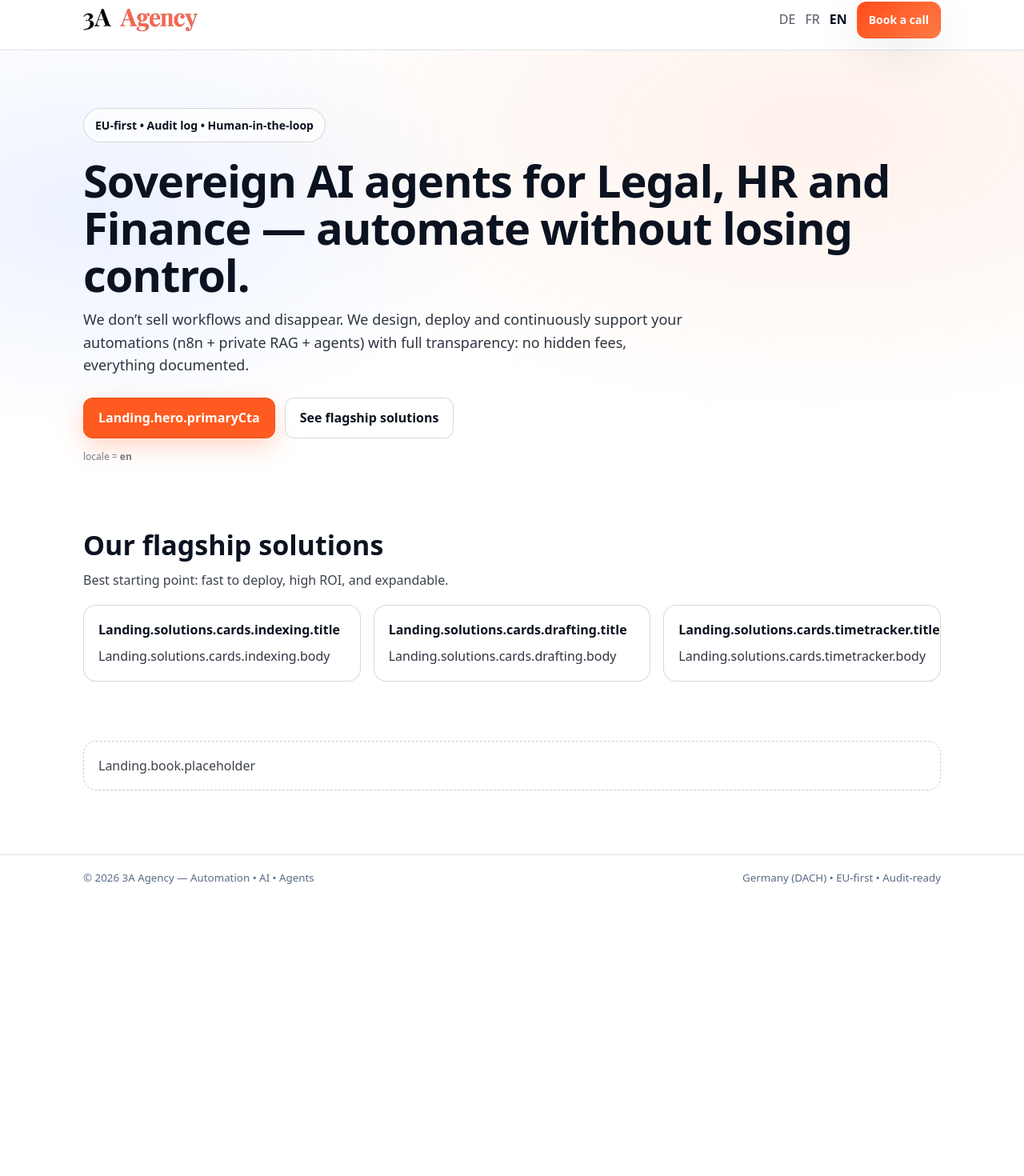
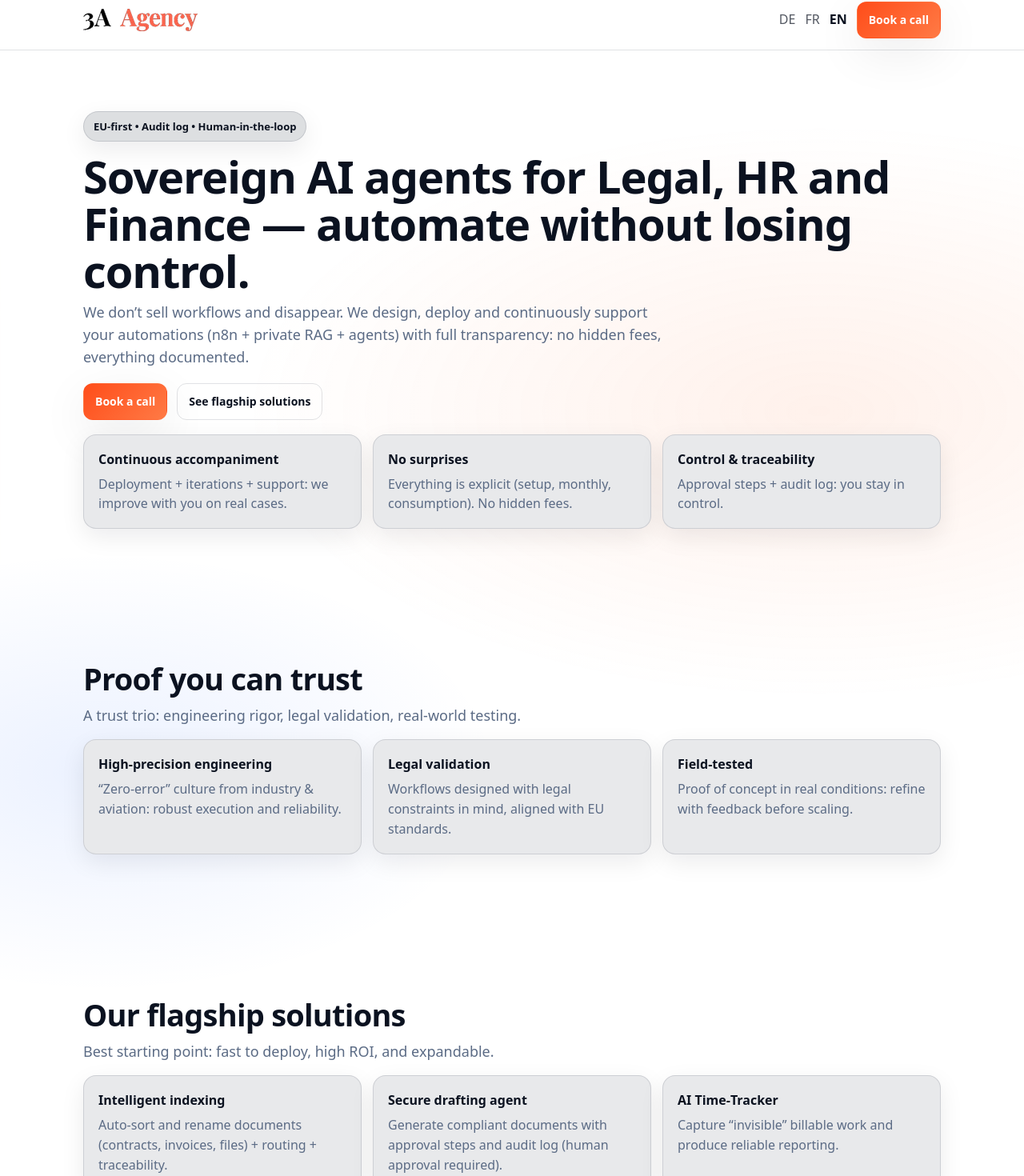
Before and after one commit to mcledjiar-GML/3aagency-site, a Next.js app: page /en in a window 1280 px wide. Shown: the part 12-1482 px from the top of the page at 80% size. Before the commit the page ends 1138 px from the top, so only its background shows below. Built offline with nearby package versions, Linux system fonts and the light colour scheme.

Commit message:
i18n: landing copy + json messages

```diff
--- a/src/app/[locale]/page.tsx
+++ b/src/app/[locale]/page.tsx
@@ -1,226 +1,326 @@
-import Link from "next/link";
-import {getTranslations} from "next-intl/server";
-import {isLocale, type Locale, routing} from "../../i18n/routing";
+import { getTranslations } from "next-intl/server";
+import { isLocale, type Locale, routing } from "../../i18n/routing";
+
+import Container from "../../components/layout/Container";
+import Section from "../../components/layout/Section";
+import { ButtonLink } from "../../components/ui/Button";
+
+const CALENDLY_URL = "https://calendly.com/contact-3aagency/30min";
 
 export default async function Page({
-  params
+  params,
 }: {
-  params: Promise<{locale: string}>;
+  params: Promise<{ locale: string }>;
 }) {
-  const {locale: rawLocale} = await params;
+  const { locale: rawLocale } = await params;
 
   const locale: Locale = isLocale(rawLocale) ? rawLocale : routing.defaultLocale;
 
-  const t = await getTranslations({locale, namespace: "Landing"});
+  const t = await getTranslations({ locale, namespace: "Landing" });
+  const nav = await getTranslations({ locale, namespace: "Nav" });
 
   return (
     <main
       style={{
-        minHeight: "calc(100vh - 120px)",
         background:
           "radial-gradient(1200px 600px at 80% 10%, rgba(255, 120, 60, 0.10), transparent 60%), radial-gradient(900px 500px at 10% 20%, rgba(0, 80, 255, 0.08), transparent 55%)",
       }}
     >
       {/* HERO */}
-      <section
-        style={{
-          maxWidth: 1120,
-          margin: "0 auto",
-          padding: "72px 24px 40px",
-        }}
-      >
-        <div
-          style={{
-            display: "inline-flex",
-            alignItems: "center",
-            gap: 8,
-            padding: "10px 14px",
-            borderRadius: 999,
-            border: "1px solid rgba(0,0,0,0.15)",
-            background: "rgba(255,255,255,0.65)",
-            backdropFilter: "blur(8px)",
-            fontSize: 14,
-            fontWeight: 600,
-          }}
-        >
-          {t("hero.badge")}
+      <Section className="hero">
+        <Container>
+          <div className="badge">{t("hero.badge")}</div>
+
+          <h1 className="h1">{t("hero.title")}</h1>
+          <p className="lead">{t("hero.subtitle")}</p>
+
+          <div className="btn-row">
+            <ButtonLink href={CALENDLY_URL} target="_blank" rel="noreferrer" variant="primary">
+              {nav("cta")}
+            </ButtonLink>
+
+            <ButtonLink href="#solutions" variant="secondary">
+              {t("hero.secondaryCta")}
+            </ButtonLink>
           </div>
 
-        <h1
-          style={{
-            marginTop: 18,
-            marginBottom: 12,
-            fontSize: 56,
-            lineHeight: 1.05,
-            letterSpacing: "-0.02em",
-          }}
-        >
-          {t("hero.title")}
-        </h1>
+          <div style={{ height: 18 }} />
 
-        <p
-          style={{
-            marginTop: 0,
-            marginBottom: 26,
-            fontSize: 18,
-            lineHeight: 1.6,
-            maxWidth: 760,
-            opacity: 0.85,
-          }}
-        >
-          {t("hero.subtitle")}
-        </p>
+          {/* 3 promesses ultra claires sous le hero */}
+          <div className="grid-3">
+            <div className="card">
+              <p className="card-title">{t("hero.promises.p1Title")}</p>
+              <p className="card-text">{t("hero.promises.p1Body")}</p>
+            </div>
+            <div className="card">
+              <p className="card-title">{t("hero.promises.p2Title")}</p>
+              <p className="card-text">{t("hero.promises.p2Body")}</p>
+            </div>
+            <div className="card">
+              <p className="card-title">{t("hero.promises.p3Title")}</p>
+              <p className="card-text">{t("hero.promises.p3Body")}</p>
+            </div>
+          </div>
+        </Container>
+      </Section>
 
-        <div
-          style={{
-            display: "flex",
-            gap: 12,
-            flexWrap: "wrap",
-            alignItems: "center",
-          }}
-        >
-          <Link
-            href="#book"
-            style={{
-              display: "inline-flex",
-              alignItems: "center",
-              justifyContent: "center",
-              padding: "12px 18px",
-              borderRadius: 12,
-              background: "#ff5a1f",
-              color: "white",
-              fontWeight: 800,
-              textDecoration: "none",
-              border: "1px solid rgba(0,0,0,0.08)",
-              boxShadow: "0 10px 30px rgba(255,90,31,0.25)",
-            }}
-          >
-            {t("hero.primaryCta")}
-          </Link>
+      {/* TRUST TRIO */}
+      <Section id="trust">
+        <Container>
+          <h2 className="h2">{t("trust.title")}</h2>
+          <p className="lead">{t("trust.subtitle")}</p>
 
-          <Link
-            href="#solutions"
-            style={{
-              display: "inline-flex",
-              alignItems: "center",
-              justifyContent: "center",
-              padding: "12px 18px",
-              borderRadius: 12,
-              background: "rgba(255,255,255,0.7)",
-              color: "inherit",
-              fontWeight: 800,
-              textDecoration: "none",
-              border: "1px solid rgba(0,0,0,0.15)",
-            }}
-          >
-            {t("hero.secondaryCta")}
-          </Link>
+          <div style={{ height: 16 }} />
+
+          <div className="grid-3">
+            <div className="card">
+              <p className="card-title">{t("trust.card1Title")}</p>
+              <p className="card-text">{t("trust.card1Body")}</p>
+            </div>
+            <div className="card">
+              <p className="card-title">{t("trust.card2Title")}</p>
+              <p className="card-text">{t("trust.card2Body")}</p>
+            </div>
+            <div className="card">
+              <p className="card-title">{t("trust.card3Title")}</p>
+              <p className="card-text">{t("trust.card3Body")}</p>
+            </div>
+          </div>
+        </Container>
+      </Section>
+
+      {/* SOLUTIONS STAR */}
+      <Section id="solutions">
+        <Container>
+          <h2 className="h2">{t("solutions.title")}</h2>
+          <p className="lead">{t("solutions.subtitle")}</p>
+
+          <div style={{ height: 16 }} />
+
+          <div className="grid-3">
+            <div className="card">
+              <p className="card-title">{t("solutions.s1Title")}</p>
+              <p className="card-text">{t("solutions.s1Body")}</p>
+            </div>
+            <div className="card">
+              <p className="card-title">{t("solutions.s2Title")}</p>
+              <p className="card-text">{t("solutions.s2Body")}</p>
+            </div>
+            <div className="card">
+              <p className="card-title">{t("solutions.s3Title")}</p>
+              <p className="card-text">{t("solutions.s3Body")}</p>
+            </div>
           </div>
 
-        {/* DEBUG léger (utile pour confirmer le locale réel) */}
-        <div style={{marginTop: 14, fontSize: 12, opacity: 0.55}}>
-          locale = <b>{locale}</b>
+          <div style={{ height: 18 }} />
+
+          <div className="card">
+            <p className="card-title">{t("solutions.noteTitle")}</p>
+            <p className="card-text">{t("solutions.noteBody")}</p>
           </div>
-      </section>
+        </Container>
+      </Section>
 
-      {/* SOLUTIONS */}
-      <section
-        id="solutions"
-        style={{
-          maxWidth: 1120,
-          margin: "0 auto",
-          padding: "26px 24px 64px",
-        }}
-      >
-        <h2 style={{ fontSize: 34, margin: "8px 0 6px" }}>
-          {t("solutions.title")}
-        </h2>
+      {/* USE CASES */}
+      <Section id="use-cases">
+        <Container>
+          <h2 className="h2">{t("usecases.title")}</h2>
+          <p className="lead">{t("usecases.subtitle")}</p>
 
-        <p style={{ margin: "0 0 18px", fontSize: 16, opacity: 0.8 }}>
-          {t("solutions.subtitle")}
-        </p>
+          <div style={{ height: 16 }} />
 
           <div
             style={{
               display: "grid",
+              gap: 14,
               gridTemplateColumns: "repeat(auto-fit, minmax(260px, 1fr))",
-            gap: 16,
-            marginTop: 16,
             }}
           >
-          <div
-            style={{
-              border: "1px solid rgba(0,0,0,0.15)",
-              borderRadius: 16,
-              padding: 18,
-              background: "rgba(255,255,255,0.65)",
-              backdropFilter: "blur(8px)",
-            }}
-          >
-            <div style={{ fontWeight: 900, marginBottom: 8 }}>
-              {t("solutions.cards.indexing.title")}
+            <div className="card">
+              <p className="card-title">{t("usecases.u1Title")}</p>
+              <p className="card-text">{t("usecases.u1Body")}</p>
             </div>
-            <div style={{ opacity: 0.85, lineHeight: 1.55 }}>
-              {t("solutions.cards.indexing.body")}
+            <div className="card">
+              <p className="card-title">{t("usecases.u2Title")}</p>
+              <p className="card-text">{t("usecases.u2Body")}</p>
+            </div>
+            <div className="card">
+              <p className="card-title">{t("usecases.u3Title")}</p>
+              <p className="card-text">{t("usecases.u3Body")}</p>
+            </div>
+            <div className="card">
+              <p className="card-title">{t("usecases.u4Title")}</p>
+              <p className="card-text">{t("usecases.u4Body")}</p>
+            </div>
+            <div className="card">
+              <p className="card-title">{t("usecases.u5Title")}</p>
+              <p className="card-text">{t("usecases.u5Body")}</p>
+            </div>
+            <div className="card">
+              <p className="card-title">{t("usecases.u6Title")}</p>
+              <p className="card-text">{t("usecases.u6Body")}</p>
+            </div>
+          </div>
+        </Container>
+      </Section>
+
+      {/* SECURITY */}
+      <Section id="security">
+        <Container>
+          <h2 className="h2">{t("security.title")}</h2>
+          <p className="lead">{t("security.subtitle")}</p>
+
+          <div style={{ height: 16 }} />
+
+          <div className="grid-3">
+            <div className="card">
+              <p className="card-title">{t("security.s1Title")}</p>
+              <p className="card-text">{t("security.s1Body")}</p>
+            </div>
+            <div className="card">
+              <p className="card-title">{t("security.s2Title")}</p>
+              <p className="card-text">{t("security.s2Body")}</p>
+            </div>
+            <div className="card">
+              <p className="card-title">{t("security.s3Title")}</p>
+              <p className="card-text">{t("security.s3Body")}</p>
             </div>
           </div>
 
-          <div
-            style={{
-              border: "1px solid rgba(0,0,0,0.15)",
-              borderRadius: 16,
-              padding: 18,
-              background: "rgba(255,255,255,0.65)",
-              backdropFilter: "blur(8px)",
-            }}
-          >
-            <div style={{ fontWeight: 900, marginBottom: 8 }}>
-              {t("solutions.cards.drafting.title")}
+          <div style={{ height: 18 }} />
+
+          <div className="card">
+            <p className="card-title">{t("security.auditTitle")}</p>
+            <p className="card-text">{t("security.auditBody")}</p>
           </div>
-            <div style={{ opacity: 0.85, lineHeight: 1.55 }}>
-              {t("solutions.cards.drafting.body")}
-            </div>
-          </div>
+        </Container>
+      </Section>
+
+      {/* PROCESS 3A CERTIFIED */}
+      <Section id="process">
+        <Container>
+          <h2 className="h2">{t("process.title")}</h2>
+          <p className="lead">{t("process.subtitle")}</p>
+
+          <div style={{ height: 16 }} />
 
           <div
             style={{
-              border: "1px solid rgba(0,0,0,0.15)",
-              borderRadius: 16,
-              padding: 18,
-              background: "rgba(255,255,255,0.65)",
-              backdropFilter: "blur(8px)",
+              display: "grid",
+              gap: 14,
+              gridTemplateColumns: "repeat(auto-fit, minmax(240px, 1fr))",
             }}
           >
-            <div style={{ fontWeight: 900, marginBottom: 8 }}>
-              {t("solutions.cards.timetracker.title")}
+            <div className="card">
+              <p className="card-title">{t("process.p1Title")}</p>
+              <p className="card-text">{t("process.p1Body")}</p>
             </div>
-            <div style={{ opacity: 0.85, lineHeight: 1.55 }}>
-              {t("solutions.cards.timetracker.body")}
+            <div className="card">
+              <p className="card-title">{t("process.p2Title")}</p>
+              <p className="card-text">{t("process.p2Body")}</p>
+            </div>
+            <div className="card">
+              <p className="card-title">{t("process.p3Title")}</p>
+              <p className="card-text">{t("process.p3Body")}</p>
+            </div>
+            <div className="card">
+              <p className="card-title">{t("process.p4Title")}</p>
+              <p className="card-text">{t("process.p4Body")}</p>
             </div>
           </div>
-        </div>
-      </section>
+        </Container>
+      </Section>
 
-      {/* BOOK */}
-      <section
-        id="book"
+      {/* FOUNDERS */}
+      <Section id="founders">
+        <Container>
+          <h2 className="h2">{t("founders.title")}</h2>
+          <p className="lead">{t("founders.subtitle")}</p>
+
+          <div style={{ height: 16 }} />
+
+          <div
             style={{
-          maxWidth: 1120,
-          margin: "0 auto",
-          padding: "10px 24px 80px",
+              display: "grid",
+              gap: 14,
+              gridTemplateColumns: "repeat(auto-fit, minmax(320px, 1fr))",
             }}
           >
+            <div className="card">
+              <p className="card-title">{t("founders.f1Title")}</p>
+              <p className="card-text">{t("founders.f1Body")}</p>
+            </div>
+            <div className="card">
+              <p className="card-title">{t("founders.f2Title")}</p>
+              <p className="card-text">{t("founders.f2Body")}</p>
+            </div>
+          </div>
+        </Container>
+      </Section>
+
+      {/* FAQ */}
+      <Section id="faq">
+        <Container>
+          <h2 className="h2">{t("faq.title")}</h2>
+          <p className="lead">{t("faq.subtitle")}</p>
+
+          <div style={{ height: 16 }} />
+
           <div
             style={{
-            border: "1px dashed rgba(0,0,0,0.25)",
-            borderRadius: 16,
-            padding: 18,
-            opacity: 0.8,
+              display: "grid",
+              gap: 14,
+              gridTemplateColumns: "repeat(auto-fit, minmax(320px, 1fr))",
             }}
           >
-          {t("book.placeholder")}
+            <div className="card">
+              <p className="card-title">{t("faq.q1Title")}</p>
+              <p className="card-text">{t("faq.q1Body")}</p>
             </div>
-      </section>
+            <div className="card">
+              <p className="card-title">{t("faq.q2Title")}</p>
+              <p className="card-text">{t("faq.q2Body")}</p>
+            </div>
+            <div className="card">
+              <p className="card-title">{t("faq.q3Title")}</p>
+              <p className="card-text">{t("faq.q3Body")}</p>
+            </div>
+            <div className="card">
+              <p className="card-title">{t("faq.q4Title")}</p>
+              <p className="card-text">{t("faq.q4Body")}</p>
+            </div>
+          </div>
+        </Container>
+      </Section>
+
+      {/* FINAL CTA */}
+      <Section id="book">
+        <Container>
+          <div
+            className="card"
+            style={{
+              padding: 22,
+              background:
+                "linear-gradient(135deg, rgba(255, 77, 26, 0.16), rgba(255, 122, 69, 0.10))",
+            }}
+          >
+            <h2 className="h2" style={{ marginTop: 0 }}>
+              {t("finalCta.title")}
+            </h2>
+            <p className="lead">{t("finalCta.subtitle")}</p>
+
+            <div className="btn-row">
+              <ButtonLink href={CALENDLY_URL} target="_blank" rel="noreferrer" variant="primary">
+                {nav("cta")}
+              </ButtonLink>
+            </div>
+
+            <div style={{ marginTop: 10 }} className="muted">
+              <small>{t("finalCta.note")}</small>
+            </div>
+          </div>
+        </Container>
+      </Section>
     </main>
   );
 }
--- a/src/components/layout/Navbar.tsx
+++ b/src/components/layout/Navbar.tsx
@@ -2,9 +2,9 @@
 
 import Link from "next/link";
 import { useLocale, useTranslations } from "next-intl";
-import Container from "./Container";
 import LanguageSwitcher from "./LanguageSwitcher";
-import { ButtonLink } from "../ui/Button";
+
+const CALENDLY_URL = "https://calendly.com/contact-3aagency/30min";
 
 export default function Navbar() {
   const locale = useLocale();
@@ -12,10 +12,7 @@ export default function Navbar() {
 
   return (
     <header style={{ borderBottom: "1px solid var(--border)" }}>
-      <Container
-        className="nav"
-        // petit padding vertical simple
-      >
+      <div className="container nav">
         <div
           style={{
             display: "flex",
@@ -31,10 +28,7 @@ export default function Navbar() {
             style={{ display: "inline-flex", alignItems: "center", lineHeight: 0 }}
           >
             <picture>
-              <source
-                media="(prefers-color-scheme: dark)"
-                srcSet="/brand/logo-dark.svg"
-              />
+              <source media="(prefers-color-scheme: dark)" srcSet="/brand/logo-dark.svg" />
               <img
                 src="/brand/logo.svg"
                 alt="3AAgency"
@@ -46,19 +40,21 @@ export default function Navbar() {
           </Link>
 
           <div style={{ display: "flex", alignItems: "center", gap: 12 }}>
-            <LanguageSwitcher />
+            <nav aria-label="Language switcher">
+              <LanguageSwitcher />
+            </nav>
 
-            <ButtonLink
-              href="https://calendly.com/contact-3aagency/30min"
+            <a
+              href={CALENDLY_URL}
+              className="btn btn-primary"
               target="_blank"
               rel="noreferrer"
-              variant="primary"
             >
               {t("cta")}
-            </ButtonLink>
+            </a>
           </div>
         </div>
-      </Container>
+      </div>
     </header>
   );
 }
```
Also changed, not shown: src/app/robots.ts (+12 -30 lines), src/app/sitemap.ts (+7 -13 lines). Lines whose indentation alone changed are shown as unchanged.
